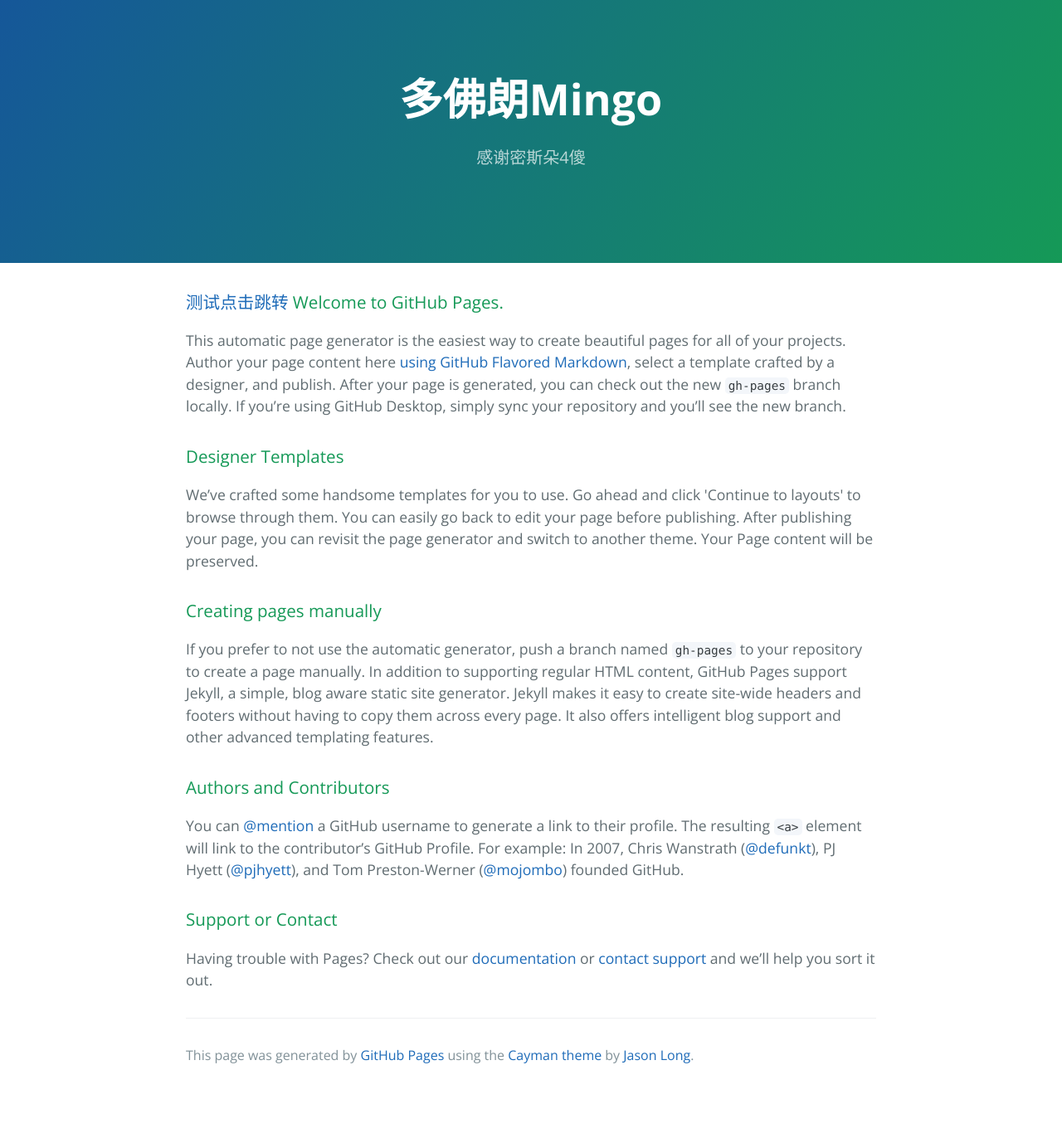
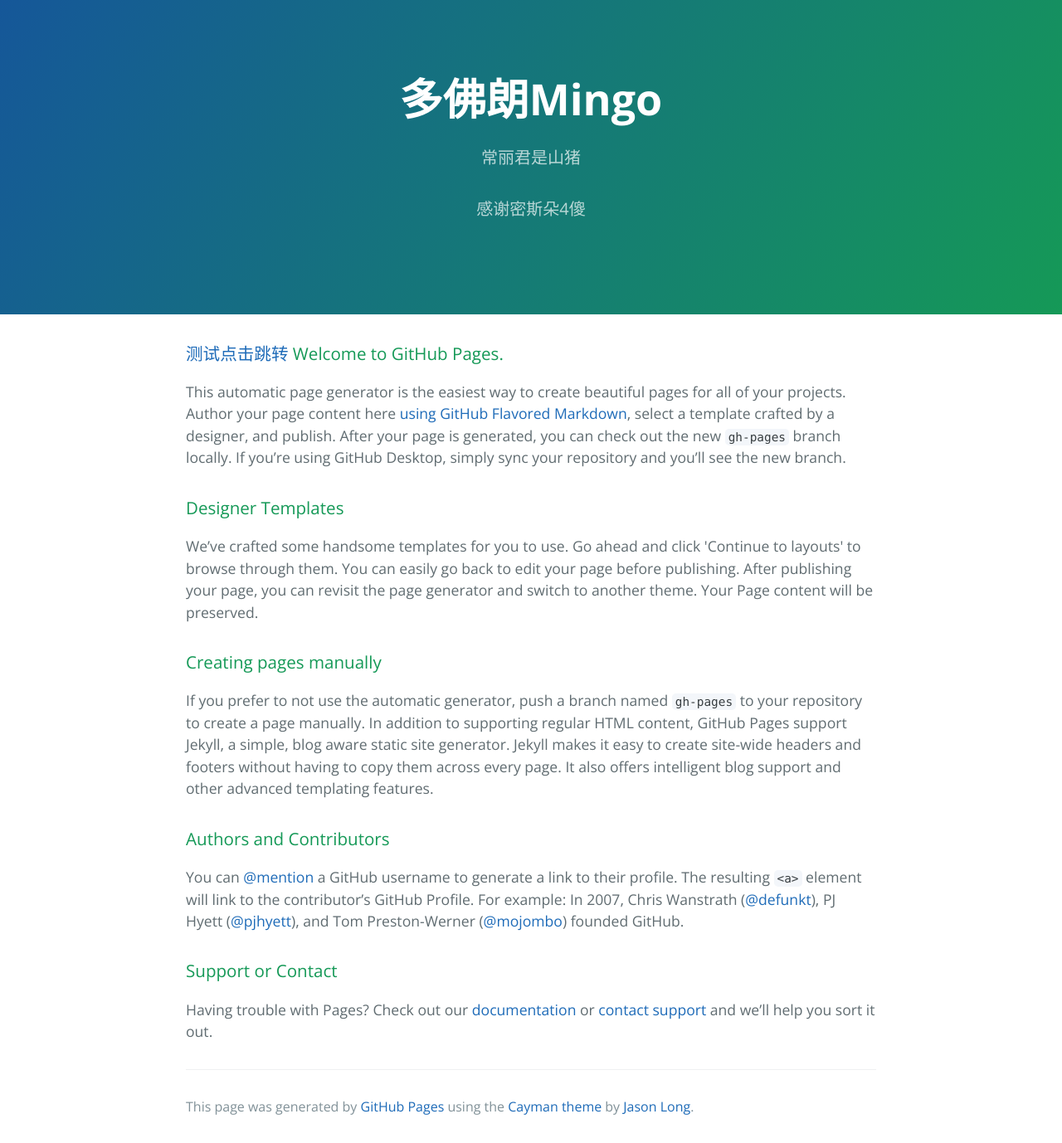
Before and after one commit to liu2080019/mingo.github.io, a Jekyll site: the page index.html, which Jekyll copies as it is, in a window 1280 px wide. Shown: the whole page at 83% size. Built offline with Jekyll 4.4.1, drawn with Linux system fonts in a browser that asks for light colours; before the commit the page ends 1316 px from its top, so only the background shows below that.

Commit message:
clj is pig

```diff
--- a/index.html
+++ b/index.html
@@ -12,6 +12,7 @@
   <body>
     <section class="page-header">
       <h1 class="project-name">多佛朗Mingo</h1>
+      <h2 class="project-tagline">常丽君是山猪</h2>
       <h2 class="project-tagline">感谢密斯朵4傻</h2>
     </section>
 
```
